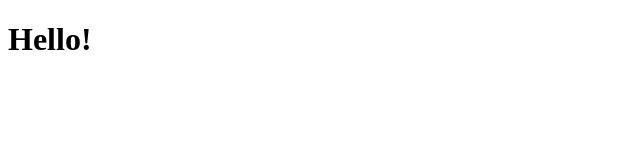
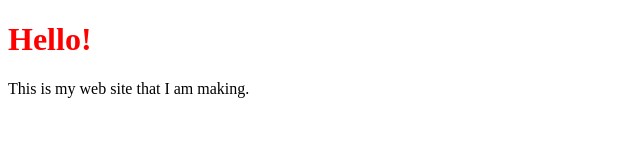
Before and after one commit to pandafulmanda/an-example-for-git, a plain HTML site: page index.html in a window 1280 px wide. Shown: the whole page, without its empty margins (0-640 px from the left). Drawn offline with Linux system fonts and the light colour scheme.

Commit message:
adding styles and a little bit more about the site

```diff
--- a/index.html
+++ b/index.html
@@ -5,8 +5,10 @@
     <meta http-equiv="X-UA-Compatible" content="IE=edge">
     <meta name="viewport" content="width=device-width, initial-scale=1.0">
     <title>Document</title>
+    <link rel="stylesheet" href="style.css">
 </head>
 <body>
     <h1>Hello!</h1>
+    <p>This is my web site that I am making.</p>
 </body>
 </html>
--- /dev/null
+++ b/style.css
@@ -0,0 +1,3 @@
+h1 {
+    color: red;
+}
```
